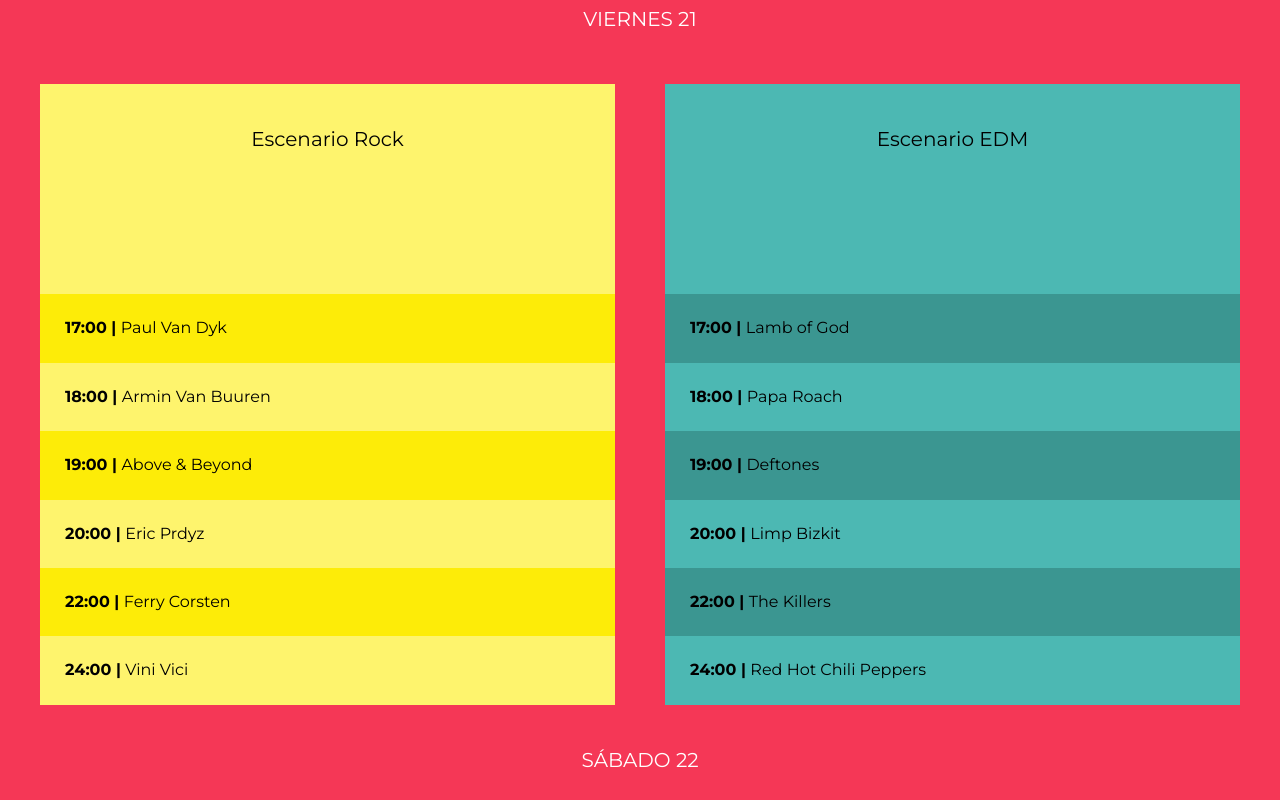
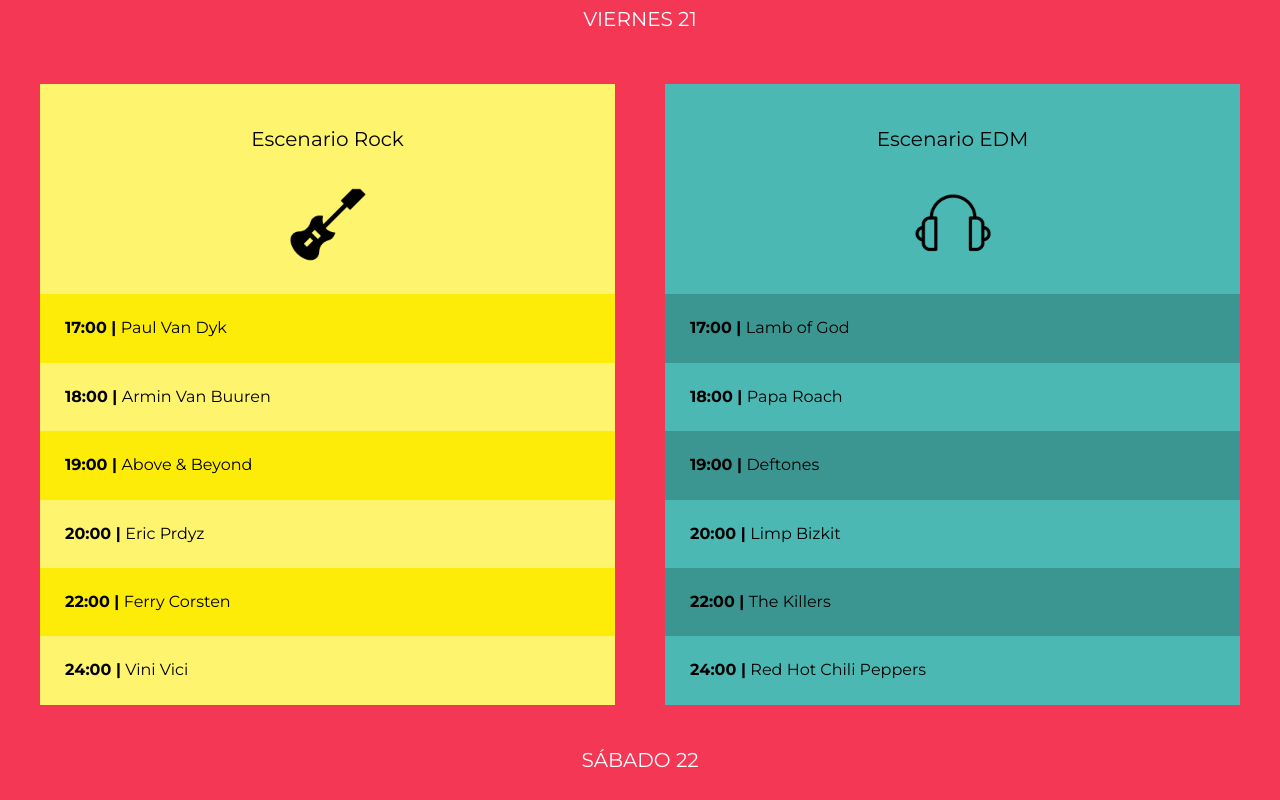
Before and after one commit to fabiansilvera/FestivalMusica, a website: page index.html in a window 1280 px wide. Shown: the part 1340-2140 px from the top of the page. Drawn offline with Linux system fonts and the light colour scheme; the site is published under a folder, as on GitHub Pages, so addresses that start at the root find nothing; files whose address does not match are found by name.

Commit message:
intento iconos 2

```diff
--- a/src/scss/layout/_lineup.scss
+++ b/src/scss/layout/_lineup.scss
@@ -41,10 +41,10 @@
     }
 }
 .edm .nombre-escenario:after {
-    background-image: url(/build/img/icono_edm.webp);
+    background-image: url(../../img/icono_edm.webp);
 }
 .rock .nombre-escenario:after {
-    background-image: url(/build/img/icono_rock.webp);
+    background-image: url(../../img/icono_rock.webp);
 }
 
 .calendario {
```
Also changed, not shown: build/css/app.css, build/css/layout/index.css.
